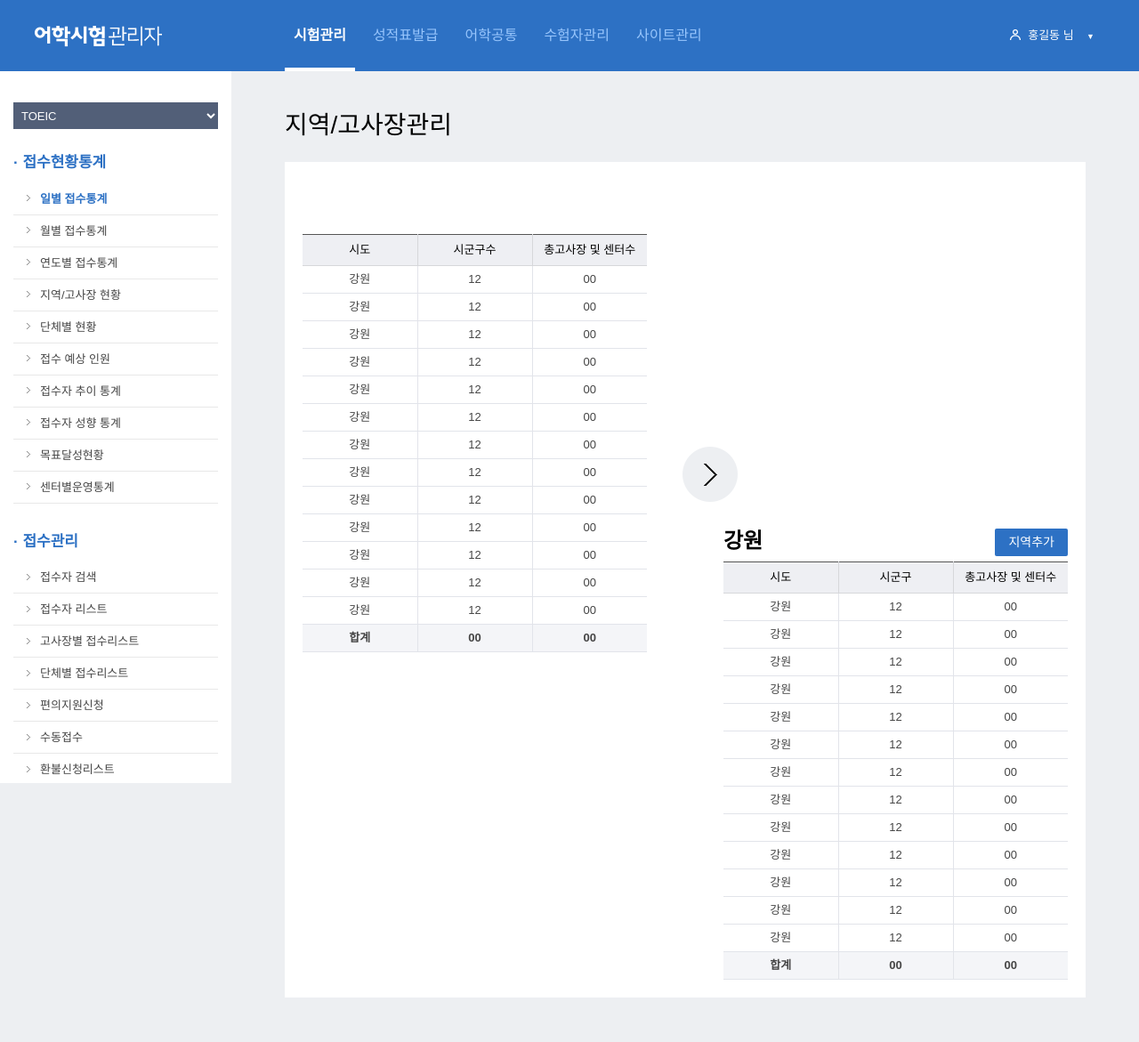
After one commit to usernam76/ybm, a PHP site: page /examset/examSetArea.php in a window 1280 px wide. The commit adds this page. Shown: the whole page at 89% size. Run offline with PHP 8.4, Linux system fonts and the light colour scheme; some web fonts are replaced.

Commit message:
180828-CSW

```diff
--- /dev/null
+++ b/examset/examSetArea.php
@@ -0,0 +1,370 @@
+<!DOCTYPE html>
+<html xmlns="http://www.w3.org/1999/xhtml" lang="ko" xml:lang="ko">
+<head>
+<title>어학시험 admin</title>
+<meta http-equiv="Content-Type" content="text/html; charset=utf-8" />
+<meta http-equiv="X-UA-Compatible" content="IE=edge" />
+<link rel="stylesheet" type="text/css" href="../_resources/css/default.css" media="all">
+<link rel="stylesheet" type="text/css" href="../_resources/css/nanumbarungothic.css" media="all">
+<!--[if lt IE 9]>
+	<script src="http://html5shim.googlecode.com/svn/trunk/html5.js"></script>
+<![endif]-->
+<script type="text/javascript" src="../_resources/js/jquery.js"></script>
+<script type="text/javascript" src="../_resources/js/common.js"></script>
+</head>
+
+<body>
+<form action="" method="post">
+<fieldset>
+<!-- header -->
+<div class="wrap_top_bg">
+	<div class="wrap_top">
+		<h1 class="logo">
+			<img src="../_resources/images/logo.png">
+		</h1>
+		<ul class="nav">
+			<li><a href="#" class="on">시험관리</a></li>
+			<li><a href="#">성적표발급</a></li>
+			<li><a href="#">어학공통</a></li>
+			<li><a href="#">수험자관리</a></li>
+			<li><a href="#">사이트관리</a></li>
+		</ul>
+		<div class="info dropdown">
+		  <button class="dropbtn">홍길동 님 &nbsp;&nbsp; <span class="fs_sm">▼</span> </button>
+		  <div class="dropdown-content">
+			<a href="#">내용</a>
+			<a href="#">내용 2</a>
+			<a href="#">내용 3</a>
+		  </div>
+		</div>
+	</div>
+</div>
+<!-- header //-->
+<!--left -->
+<div id="left_area">
+	<div class="item">
+		<select style="width:100%">
+			<option>TOEIC</option>
+			<option>TOEIC Speaking</option>
+			<option>TOEFL ITP</option>
+			<option>TOEIC Bridge</option>
+			<option>JET</option>
+			<option>JET-SW</option>
+			<option>JPT</option>
+			<option>JPT-JAPAN</option>
+			<option>일본어검정</option>
+			<option>SJPT</option>
+			<option>TSC</option>
+			<option>상무한검</option>
+			<option>KPE</option>
+		</select>
+	</div>
+	<div class="wrap_lnb">
+		<h3>· 접수현황통계</h3>
+		<ul>
+			<li><a href="day_register.html" class="on">일별 접수통계</a></li>
+			<li><a href="month_register.html">월별 접수통계</a></li>
+			<li><a href="year_register.html">연도별 접수통계</a></li>
+			<li><a href="exam_place.html">지역/고사장 현황</a></li>
+			<li><a href="group.html">단체별 현황</a></li>
+			<li><a href="number_register.html">접수 예상 인원</a></li>
+			<li><a href="number_state.html">접수자 추이 통계</a></li>
+			<li><a href="register_state.html">접수자 성향 통계</a></li>
+			<li><a href="aim_list.html">목표달성현황</a></li>
+			<li><a href="center_state.html">센터별운영통계</a></li>
+		</ul>
+		<h3>· 접수관리</h3>
+		<ul>
+			<li><a href="search_register.html">접수자 검색</a></li>
+			<li><a href="#">접수자 리스트</a></li>
+			<li><a href="#">고사장별 접수리스트</a></li>
+			<li><a href="#">단체별 접수리스트</a></li>
+			<li><a href="#">편의지원신청</a></li>
+			<li><a href="#">수동접수</a></li>
+			<li><a href="#">환불신청리스트</a></li>
+		</ul>
+		<h3>· 시험세팅</h3>
+		<ul>
+			<li><a href="#">지역/고사장관리</a></li>
+			<li><a href="#">시험일정관리</a></li>
+			<li><a href="#">회차별 고사장세팅</a></li>
+		</ul>
+	</div>
+</div>
+<!--left //-->
+
+<!--right -->
+<div id="right_area">
+	<div class="wrap_contents">
+		<div class="wid_fix">
+			<h3 class="title">지역/고사장관리</h3>
+			<!-- 테이블2 -->
+			<div class="box_bs">
+				<div class="colm2">
+						<div class="l_cont">
+							<p class="s_title">&nbsp;</p>
+							<div class="wrap_tbl">
+								<table class="type01">
+									<caption></caption>
+									<colgroup>
+										<col style="width: auto;">
+										<col style="width: auto;">
+										<col style="width: auto;">
+									</colgroup>
+									<thead>
+										<tr>
+											<th>시도</th>
+											<th>시군구수</th>
+											<th>총고사장 및 센터수</th>
+										</tr>
+									</thead>
+									<tbody>
+										<tr>
+											<td>강원</td>
+											<td>12</td>
+											<td>00</td>
+										</tr>
+										<tr>
+											<td>강원</td>
+											<td>12</td>
+											<td>00</td>
+										</tr>
+										<tr>
+											<td>강원</td>
+											<td>12</td>
+											<td>00</td>
+										</tr>
+										<tr>
+											<td>강원</td>
+											<td>12</td>
+											<td>00</td>
+										</tr>
+										<tr>
+											<td>강원</td>
+											<td>12</td>
+											<td>00</td>
+										</tr>
+										<tr>
+											<td>강원</td>
+											<td>12</td>
+											<td>00</td>
+										</tr>
+										<tr>
+											<td>강원</td>
+											<td>12</td>
+											<td>00</td>
+										</tr>
+										<tr>
+											<td>강원</td>
+											<td>12</td>
+											<td>00</td>
+										</tr>
+										<tr>
+											<td>강원</td>
+											<td>12</td>
+											<td>00</td>
+										</tr>
+										<tr>
+											<td>강원</td>
+											<td>12</td>
+											<td>00</td>
+										</tr>
+										<tr>
+											<td>강원</td>
+											<td>12</td>
+											<td>00</td>
+										</tr>
+										<tr>
+											<td>강원</td>
+											<td>12</td>
+											<td>00</td>
+										</tr>
+										<tr>
+											<td>강원</td>
+											<td>12</td>
+											<td>00</td>
+										</tr>
+										<tr>
+											<td class="total">합계</td>
+											<td class="total">00</td>
+											<td class="total">00</td>
+										</tr>
+									</tbody>
+								</table>
+							</div>
+						</div>
+						<span class="arr"></span>
+						<div class="r_cont">
+							<p class="s_title">
+							강원
+							<span class="fl_r">
+								<button class="btn_fill btn_md" type="button" id="myBtn">지역추가</button>
+							</span>
+							</p>
+							<div class="wrap_tbl">
+								<table class="type01">
+									<caption></caption>
+									<colgroup>
+										<col style="width: auto;">
+										<col style="width: auto;">
+									</colgroup>
+									<thead>
+										<tr>
+											<th>시도</th>
+											<th>시군구</th>
+											<th>총고사장 및 센터수</th>
+										</tr>
+									</thead>
+									<tbody>
+										<tr>
+											<td>강원</td>
+											<td>12</td>
+											<td>00</td>
+										</tr>
+										<tr>
+											<td>강원</td>
+											<td>12</td>
+											<td>00</td>
+										</tr>
+										<tr>
+											<td>강원</td>
+											<td>12</td>
+											<td>00</td>
+										</tr>
+										<tr>
+											<td>강원</td>
+											<td>12</td>
+											<td>00</td>
+										</tr>
+										<tr>
+											<td>강원</td>
+											<td>12</td>
+											<td>00</td>
+										</tr>
+										<tr>
+											<td>강원</td>
+											<td>12</td>
+											<td>00</td>
+										</tr>
+										<tr>
+											<td>강원</td>
+											<td>12</td>
+											<td>00</td>
+										</tr>
+										<tr>
+											<td>강원</td>
+											<td>12</td>
+											<td>00</td>
+										</tr>
+										<tr>
+											<td>강원</td>
+											<td>12</td>
+											<td>00</td>
+										</tr>
+										<tr>
+											<td>강원</td>
+											<td>12</td>
+											<td>00</td>
+										</tr>
+										<tr>
+											<td>강원</td>
+											<td>12</td>
+											<td>00</td>
+										</tr>
+										<tr>
+											<td>강원</td>
+											<td>12</td>
+											<td>00</td>
+										</tr>
+										<tr>
+											<td>강원</td>
+											<td>12</td>
+											<td>00</td>
+										</tr>
+										<tr>
+											<td class="total">합계</td>
+											<td class="total">00</td>
+											<td class="total">00</td>
+										</tr>
+									</tbody>
+								</table>
+							</div>
+						</div>
+					</div>
+			</div>
+			<!-- //테이블2-->
+		</div>
+	</div>
+</div>
+<!--right //-->
+<!-- modal 팝업 :: goal-->
+<div id="myModal" class="modal">
+
+  <!-- Modal content -->
+  <div class="modal-content" style="height:250px;">
+   	<h2 class="p_title">지역추가</h2>
+    <span class="close"><img src="../_resources/images/btn_x.png"></span>
+    <!-- 팝업내용 -->
+	<div class="wrap_tbl">
+		<div class="wrap_tbl">
+			<table class="type02">
+				<caption></caption>
+				<colgroup>
+					<col style="width: 120px;">
+					<col style="width: auto;">
+				</colgroup>
+				<tbody>
+					<tr>
+						<th>시도</th>
+						<td>
+							<div class="item">
+							   <select style="width: 200px;">
+									<option>강원</option>
+									<option>선택 둘</option>
+									<option>선택 셋</option>
+							   </select>
+							</div>
+						</td>
+					</tr>
+					<tr>
+						<th>시군구</th>
+						<td>
+							<div class="item">
+								<input style="width: 300px;" type="text">
+								<button class="btn_fill btn_md" type="button">조회</button>
+							</div>
+						</td>
+					</tr>
+				</tbody>
+			</table>
+		</div>
+	</div>
+   <!-- 팝업내용 :: goal //-->
+  </div>
+</div>
+
+<script type="text/javascript">
+// Get the modal
+var modal = document.getElementById('myModal');
+
+// Get the button that opens the modal
+var btn = document.getElementById("myBtn");
+
+// Get the <span> element that closes the modal
+var span = document.getElementsByClassName("close")[0];
+
+// When the user clicks the button, open the modal
+btn.onclick = function() {
+    modal.style.display = "block";
+}
+
+// When the user clicks on <span> (x), close the modal
+span.onclick = function() {
+    modal.style.display = "none";
+}
+
+</script>
+</fieldset>
+</form>
+</body>
+</html>
```
Also changed, not shown: admin/adminMenuList.php (+10 -2 lines), admin/adminMenuProc.php (+3 -15 lines), examset/examSetDef.php (added, +177 -0 lines).
